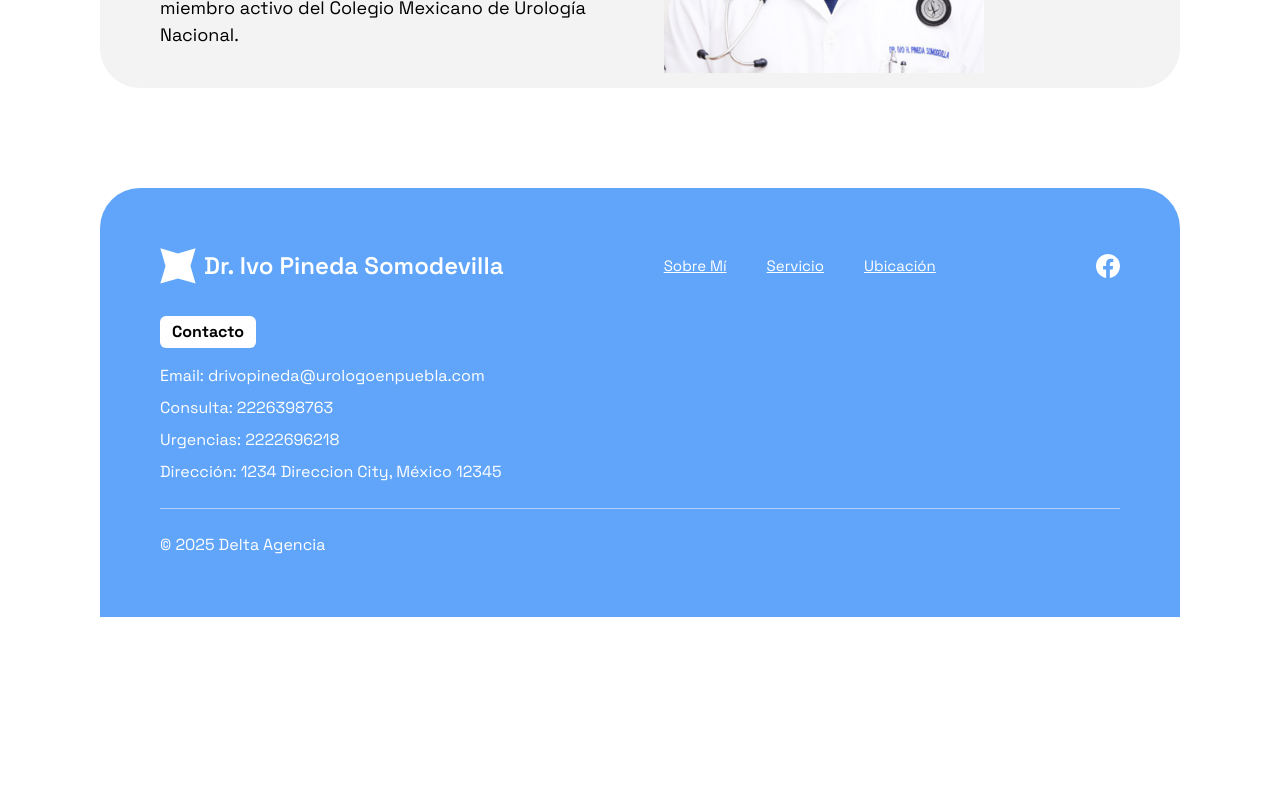
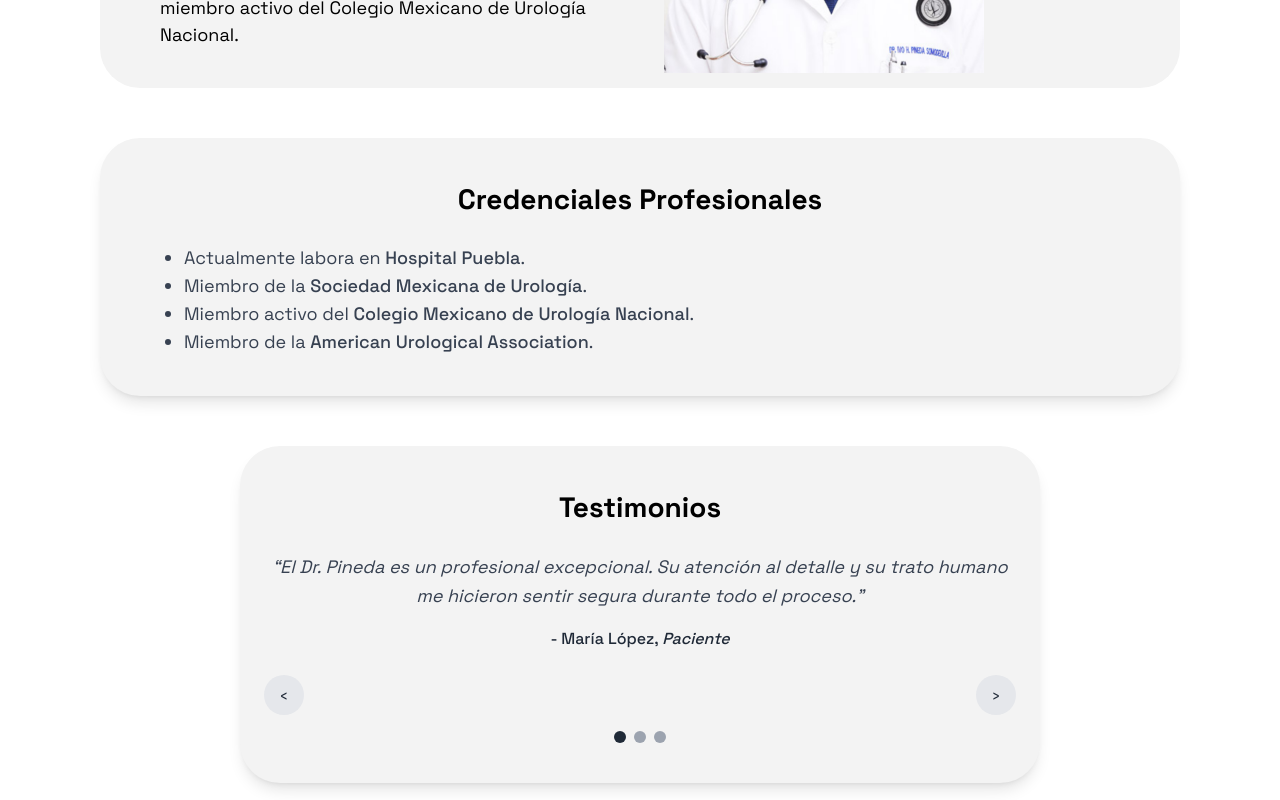
Before and after one commit to Irwingduran/react-tem6, a React (Vite) app: page / in a window 1280 px wide. Shown: the part 2080-2880 px from the top of the page. Before the commit the page ends 2697 px from the top, so only its background shows below. Built offline with nearby package versions, Linux system fonts and the light colour scheme.

Commit message:
update commit

```diff
--- a/src/App.jsx
+++ b/src/App.jsx
@@ -4,7 +4,8 @@ import Hero from './components/Hero'
 import OurServices from './components/OurServices'
 import Section from './components/Section'
 import LetsMakeHappen from './components/LetsMakeHappen'
-
+import ProfessionalDetails from './components/ProfessionalDetails'
+import TestimonialCarousel from './components/TestimonialCarousel'
 import Footer from './components/Footer'
 import GrowIn from './animation/GrowIn'
 
@@ -20,8 +21,10 @@ const App = () => {
       <OurServices />
       <GrowIn>
         <LetsMakeHappen />
+        <ProfessionalDetails/>
       </GrowIn>
 
+      <TestimonialCarousel/>
 
         <Footer />
     </div>
--- /dev/null
+++ b/src/components/ProfessionalDetails.jsx
@@ -0,0 +1,25 @@
+import React from 'react';
+
+const ProfessionalDetails = () => {
+  return (
+    <div className='rounded-[40px] bg-[#f3f3f3] px-[30px] md:px-[60px] py-[40px] mt-[50px] shadow-lg'>
+      <h3 className='font-bold text-[28px] text-center'>Credenciales Profesionales</h3>
+      <ul className='mt-6 pl-6 list-disc text-[18px] leading-7 text-gray-700'>
+        <li>
+          Actualmente labora en <span className='font-medium'>Hospital Puebla</span>.
+        </li>
+        <li>
+          Miembro de la <span className='font-medium'>Sociedad Mexicana de Urología</span>.
+        </li>
+        <li>
+          Miembro activo del <span className='font-medium'>Colegio Mexicano de Urología Nacional</span>.
+        </li>
+        <li>
+          Miembro de la <span className='font-medium'>American Urological Association</span>.
+        </li>
+      </ul>
+    </div>
+  );
+};
+
+export default ProfessionalDetails;
--- /dev/null
+++ b/src/components/TestimonialCarousel.jsx
@@ -0,0 +1,81 @@
+import React, { useState } from 'react';
+
+const TestimonialCarousel = () => {
+  const testimonials = [
+    {
+      name: 'María López',
+      role: 'Paciente',
+      testimonial:
+        'El Dr. Pineda es un profesional excepcional. Su atención al detalle y su trato humano me hicieron sentir segura durante todo el proceso.',
+    },
+    {
+      name: 'Carlos Ramírez',
+      role: 'Paciente',
+      testimonial:
+        'Un médico increíble. Su experiencia y conocimiento son evidentes en cada consulta. Lo recomiendo ampliamente.',
+    },
+    {
+      name: 'Ana Torres',
+      role: 'Paciente',
+      testimonial:
+        'Gracias al Dr. Pineda mi salud ha mejorado significativamente. Es un especialista que realmente se preocupa por sus pacientes.',
+    },
+  ];
+
+  const [currentIndex, setCurrentIndex] = useState(0);
+
+  const prevSlide = () => {
+    setCurrentIndex((prev) => (prev === 0 ? testimonials.length - 1 : prev - 1));
+  };
+
+  const nextSlide = () => {
+    setCurrentIndex((prev) => (prev === testimonials.length - 1 ? 0 : prev + 1));
+  };
+
+  return (
+    <div className="rounded-[40px] bg-[#f3f3f3] px-6 py-10 shadow-lg mt-[50px] w-full max-w-[800px] mx-auto">
+      <h3 className="text-[28px] font-bold text-center mb-6">Testimonios</h3>
+      <div className="relative">
+        {/* Testimonial content */}
+        <div className="text-center">
+          <p className="text-[18px] italic text-gray-700 leading-relaxed">
+            “{testimonials[currentIndex].testimonial}”
+          </p>
+          <p className="mt-4 font-medium text-[16px] text-gray-800">
+            - {testimonials[currentIndex].name}, <span className="italic">{testimonials[currentIndex].role}</span>
+          </p>
+        </div>
+
+        {/* Navigation */}
+        <div className="flex justify-between items-center mt-6">
+          <button
+            onClick={prevSlide}
+            className="bg-gray-200 hover:bg-gray-300 text-gray-800 rounded-full w-10 h-10 flex justify-center items-center"
+          >
+            ‹
+          </button>
+          <button
+            onClick={nextSlide}
+            className="bg-gray-200 hover:bg-gray-300 text-gray-800 rounded-full w-10 h-10 flex justify-center items-center"
+          >
+            ›
+          </button>
+        </div>
+      </div>
+
+      {/* Dots navigation */}
+      <div className="flex justify-center mt-4 space-x-2">
+        {testimonials.map((_, index) => (
+          <div
+            key={index}
+            className={`w-3 h-3 rounded-full ${
+              currentIndex === index ? 'bg-gray-800' : 'bg-gray-400'
+            }`}
+          />
+        ))}
+      </div>
+    </div>
+  );
+};
+
+export default TestimonialCarousel;
```
